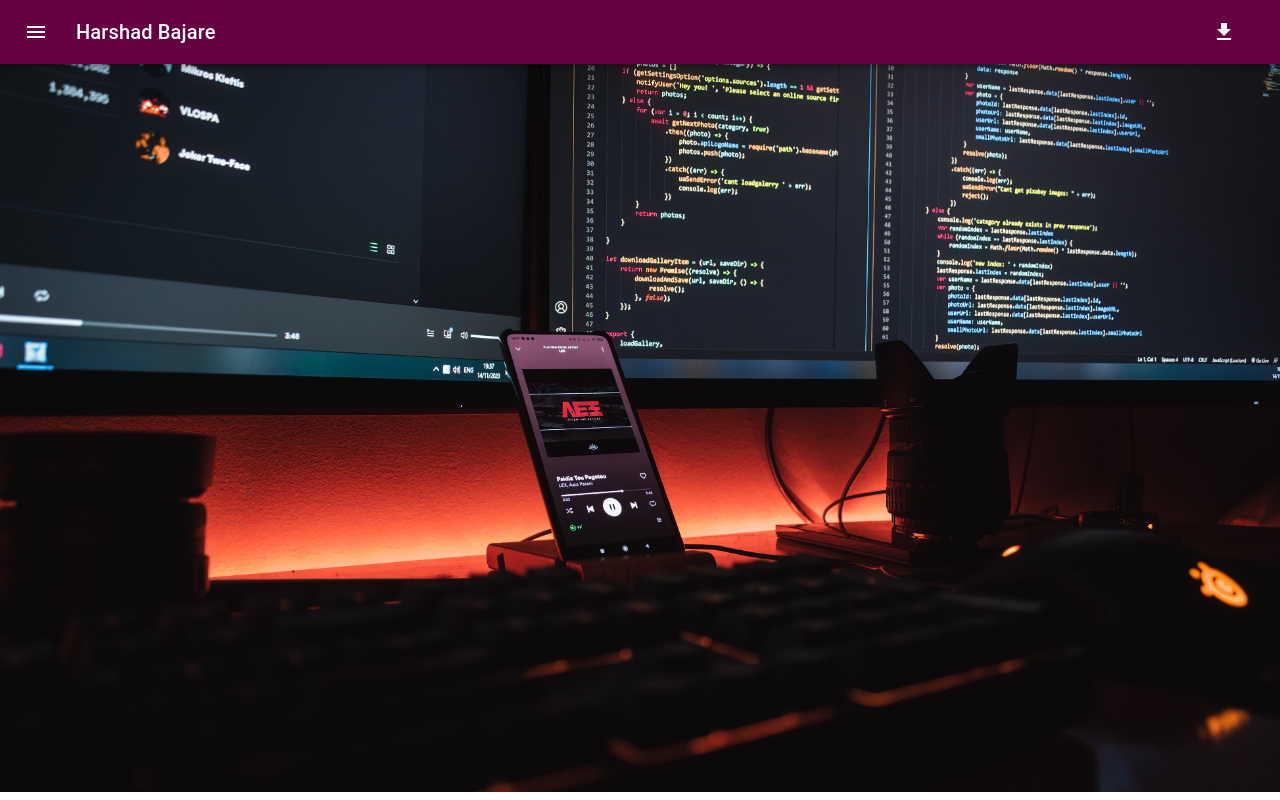
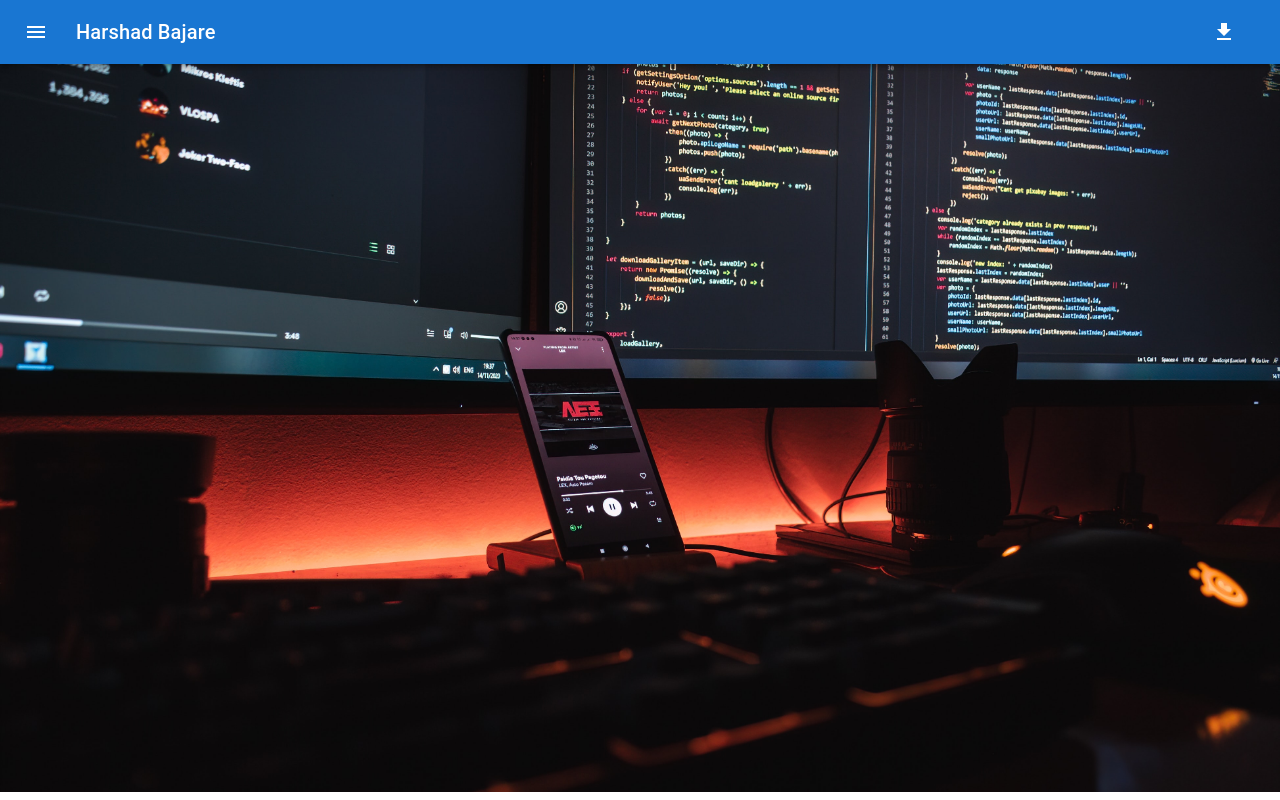
Before and after one commit to harshad01-eng/resume-react-app, a React (Create React App) app: page / in a window 1280 px wide. Built offline with nearby package versions, Linux system fonts and the light colour scheme.

Commit message:
Update header1.js

```diff
--- a/src/Components/header1.js
+++ b/src/Components/header1.js
@@ -19,7 +19,7 @@ export default class Header1 extends React.Component{
             render(){
                 return(
                     <div>
-                         <AppBar position="static" style={{background:'#650041'}}>
+                         <AppBar position="static">
                             <Toolbar>
                             <IconButton
                                     size="large"
```
Lines whose indentation alone changed are shown as unchanged.
